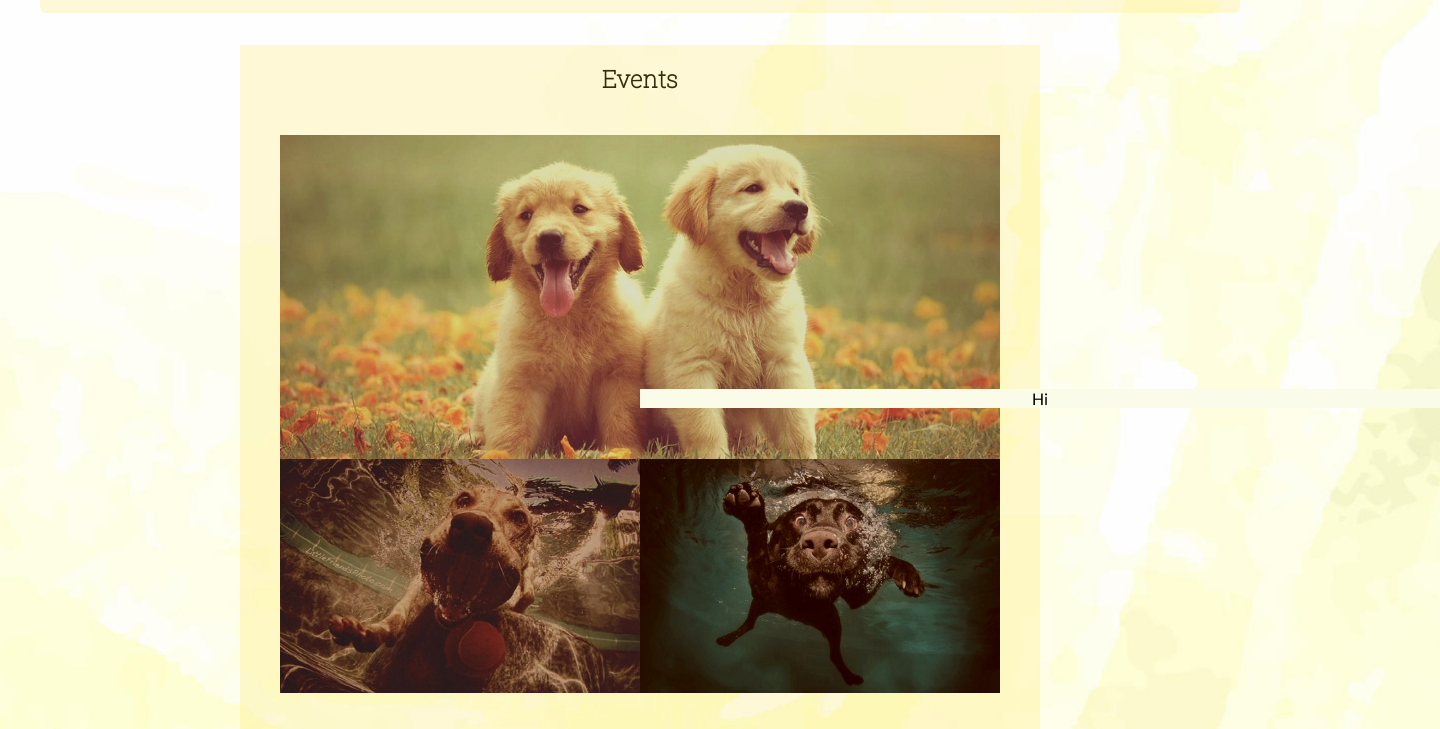
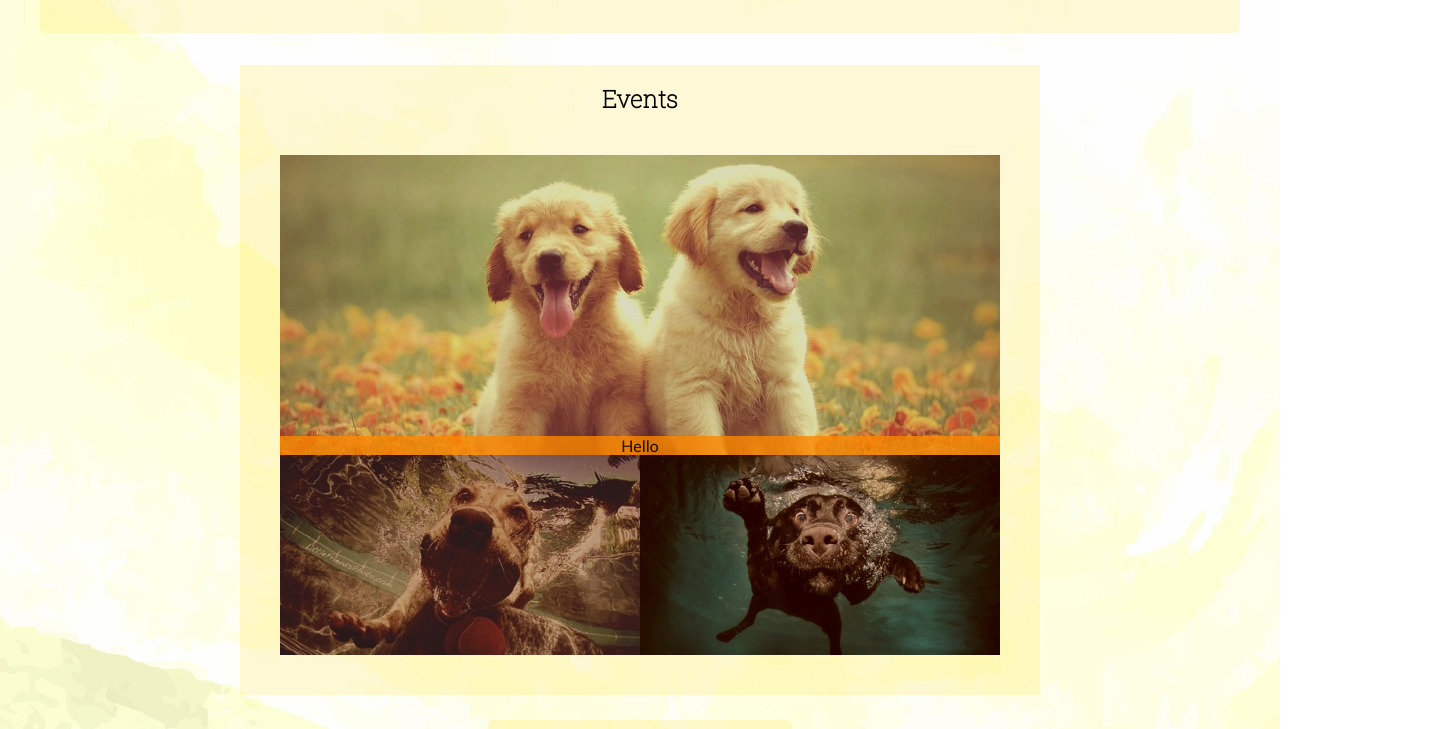
Before and after one commit to monpie3/visitingcard, a plain HTML site: page main.html in a window 1280 px wide. Shown: the part 440-1169 px from the top of the page, 1440 px wide, since content can reach past the window. Drawn offline with Linux system fonts and the light colour scheme.

Commit message:
changing in events2

```diff
--- a/main.html
+++ b/main.html
@@ -39,10 +39,9 @@
         <section id="events" class="content events">
             <h1 class="title">Events</h1>
             <div class="gallery">
-                <div class="caption"> Hi </div>
-                <img src="photo/dog3.jpg" class="dog3">
-                <img src="photo/dog2.jpg" class="dog2">
-                <img src="photo/dog1.jpg" class="dog1">
+                <div class="dog3"><div class="caption"> Hello </div></div>
+                <div class="dog2"></div>
+                <div class="dog1"></div>
             </div>
         </section>
         <section id="portfolio" class="portfolio">
--- a/style.css
+++ b/style.css
@@ -14,8 +14,9 @@ html {
 }
 
 body {
-    background-image: url('photo/beige-watercolor-23.jpg');
+    background-image: url('photo/beige-watercolor-23a.jpg');
     background-repeat: no-repeat;
+    background-size: cover;
     background-attachment: fixed;
     background-position: center;
 }
@@ -71,7 +72,7 @@ p.quote {
 }
 
 .about-me {
-    margin-top: 50px;
+    margin-top: 70px;
 }
 
 
@@ -142,7 +143,6 @@ p.quote {
     position: relative;
     animation: pumpkin;
     animation-duration: 3s;
-    animation-fill-mode: forwards;
 }
 
 @keyframes pumpkin {
@@ -165,31 +165,46 @@ p.quote {
     align-content: center;
     background-color: var(--element-color);
     padding: 90px 40px 40px 40px;
+}
+
+.dog3 {
+    display: flex;
+    background-image: url('./photo/dog3.jpg');
+    background-size: cover;
+    justify-content: center;
+    align-items: center;
+    height: auto;
+    min-height: 300px;
+    width: 100%;
     position: relative;
 }
-.gallery img {
+
+.dog2 {
+    background-image: url('./photo/dog2.jpg');
+    background-size: cover;
+    display: flex;
+    flex-direction: column;
+    width: 50%;
     height: auto;
-    width: 100%;
+    min-height: 200px;
 }
 
-img.dog3 {
-    flex: 1;
-    justify-content: center;
-    align-content: center;
-}
-img.dog2,img.dog1  {
-    flex: 1;
-    width: 30%;
-    justify-content: center;
-    align-content: center;
+.dog1 {
+    background-image: url('./photo/dog1.jpg');
+    background-size: cover;
+    display: flex;
+    flex-direction: column;
+    width: 50%;
+    height: auto;
+    min-height: 200px;
 }
 
 .gallery .caption {
     position: absolute;
-    background-color: var(--background-color);
-    top: 50%;
-    left: 50%;
+    background-color: var(--hover-color-darker);
+    opacity: 0.8;
     width: 100%;
+    bottom: 0;
 }
 
 .events {
@@ -320,6 +335,21 @@ div.background-color {
     }
 
 
+    @media all and (max-width:750px) {
+        .dog2 {
+            display: none;
+        }
+        .dog1 {
+            width: 100%;
+            min-height: 250px;
+        }
+        .dog3 {
+            min-height: 200px;
+        }
+
+    }
+
+
   @media all and (max-width:500px) {
      .nav-bar {
         box-shadow: 1px 1px 3px black;
@@ -360,4 +390,9 @@ div.background-color {
         margin-right: 0;
         max-width: 500px;
     }
+
+    .about-me {
+        margin-top: 50px;
+    }
+
   }
```
Also changed, not shown: photo/beige-watercolor-23.jpg (deleted), photo/beige-watercolor-23a.jpg (added).
